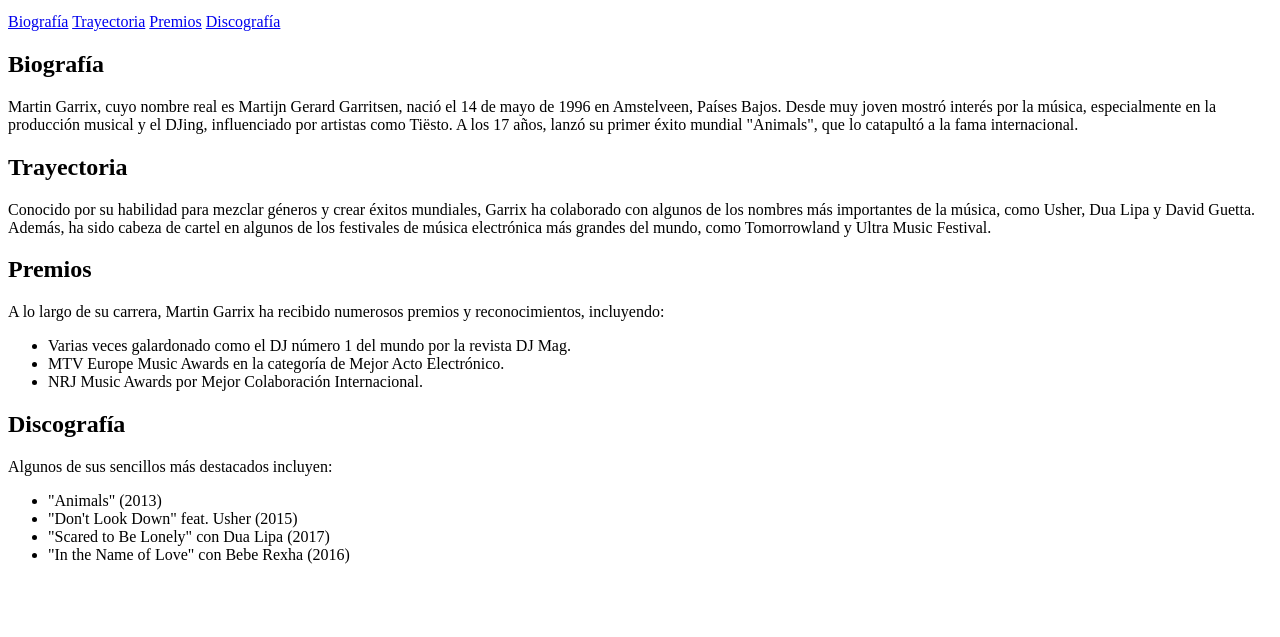
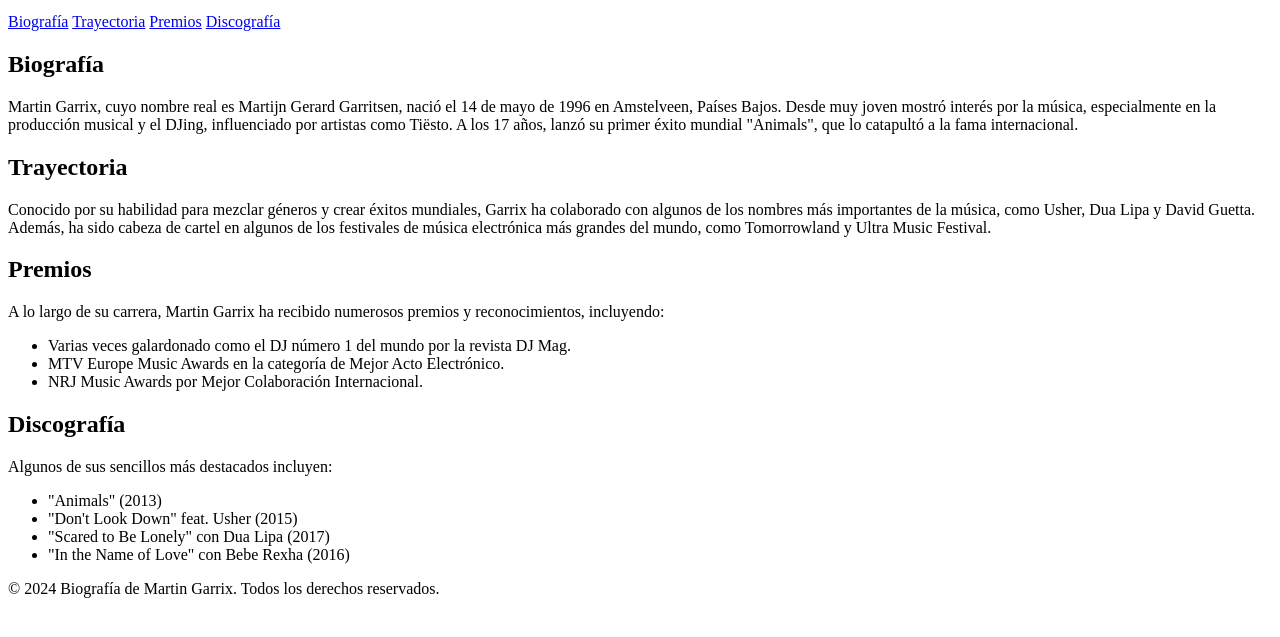
Before and after one commit to eduardotec05/Projects-HTML, a plain HTML site: page index.html in a window 1280 px wide. Shown: the part 101-738 px from the top of the page. Drawn offline with Linux system fonts and the light colour scheme.

Commit message:
Agregue el footer

```diff
--- a/index.html
+++ b/index.html
@@ -49,6 +49,8 @@
             </ul>
         </section>
     </main>
-
+    <footer>
+        <p>&copy; 2024 Biografía de Martin Garrix. Todos los derechos reservados.</p>
+    </footer>
 </body>
 </html>
```
